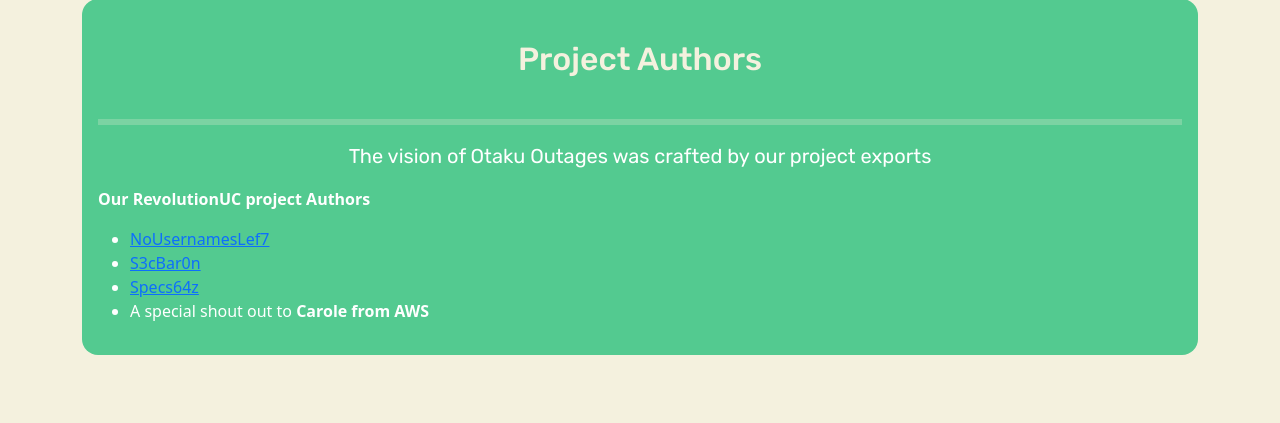
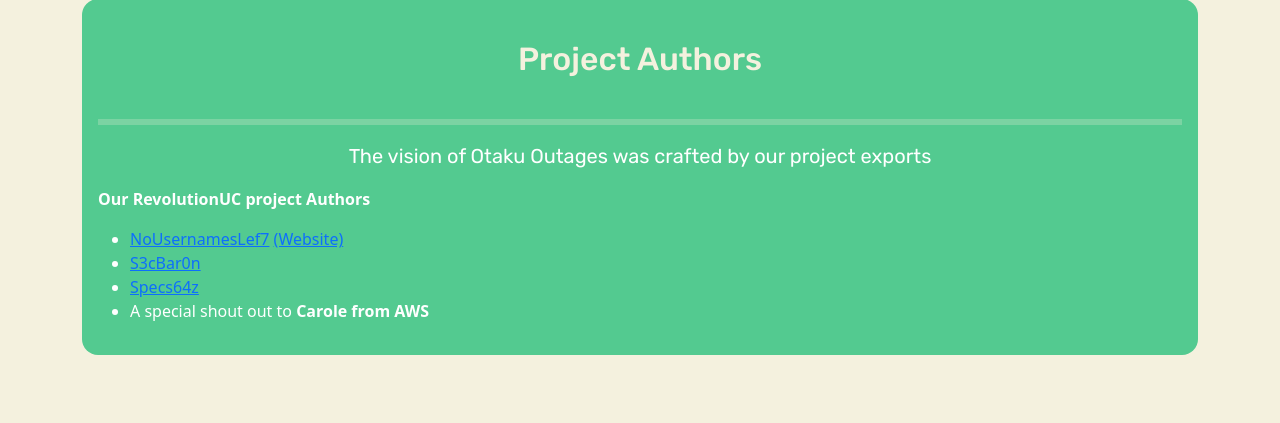
Before and after one commit to noUsernamesLef7/otaku-outages, a Flask app: page /authors in a window 1280 px wide. Shown: the part 243-666 px from the top of the page. Run offline with Flask 2, Linux system fonts and the light colour scheme.

Commit message:
Add link to my personal website

```diff
--- a/templates/authors.html
+++ b/templates/authors.html
@@ -58,7 +58,7 @@
                         <p><strong>Our RevolutionUC project Authors</strong></p>
 
                         <ul class="text-white">
-                            <li><a class="hyperlink" href="https://github.com/noUsernamesLef7">NoUsernamesLef7</a></li>
+				<li><a class="hyperlink" href="https://github.com/noUsernamesLef7">NoUsernamesLef7</a> <a class="hyperlink" href="https://jasonrbrown.dev">(Website)</a></li>
                             <li><a class="hyperlink" href="https://github.com/S3cBar0n">S3cBar0n</a></li>
                             <li><a class="hyperlink" href="https://github.com/Specs64z">Specs64z</a></li>
                             <li>A special shout out to <strong>Carole from AWS</strong></li>
```
